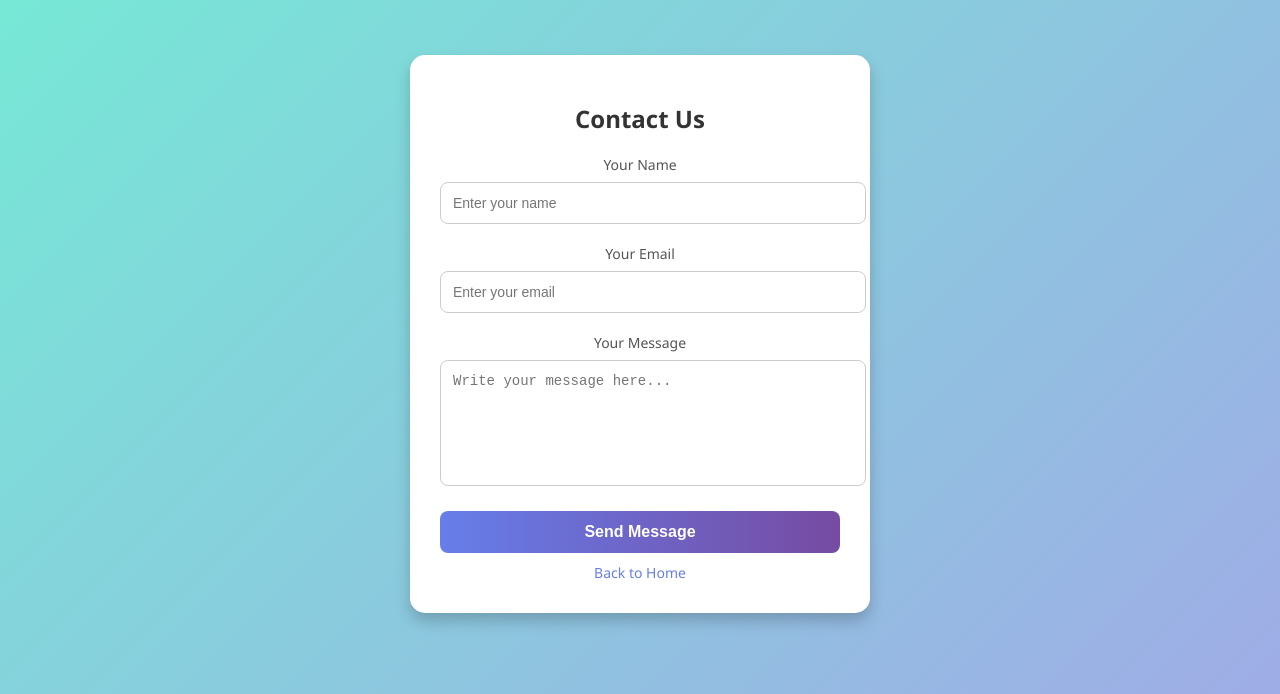
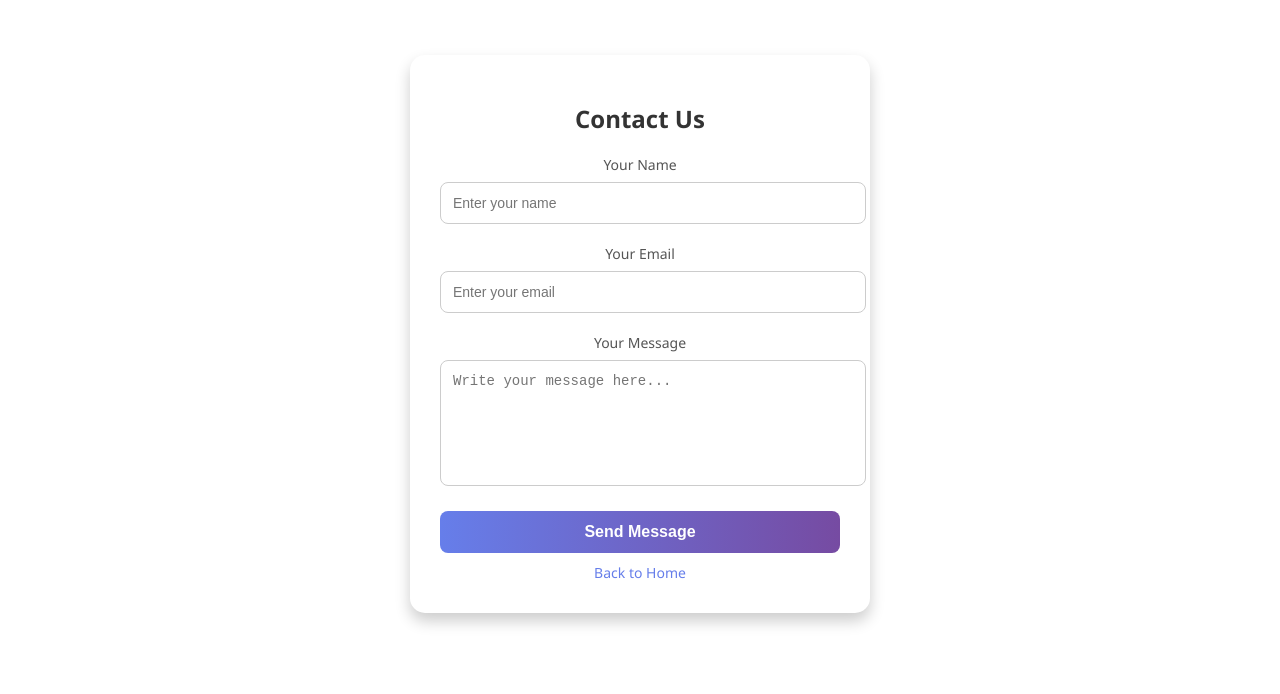
Before and after one commit to aswani636/mini-project, a plain HTML site: page contact.html in a window 1280 px wide. Shown: the part 106-800 px from the top of the page. Drawn offline with Linux system fonts and the light colour scheme.

Commit message:
Update contact.html

```diff
--- a/contact.html
+++ b/contact.html
@@ -7,7 +7,7 @@
 	<style>
     	body {
         	font-family: 'Segoe UI', Tahoma, Geneva, Verdana, sans-serif;
-        	background: linear-gradient(135deg, #74ebd5, #9face6);
+
         	margin: 0;
         	display: flex;
         	justify-content: center;
```
